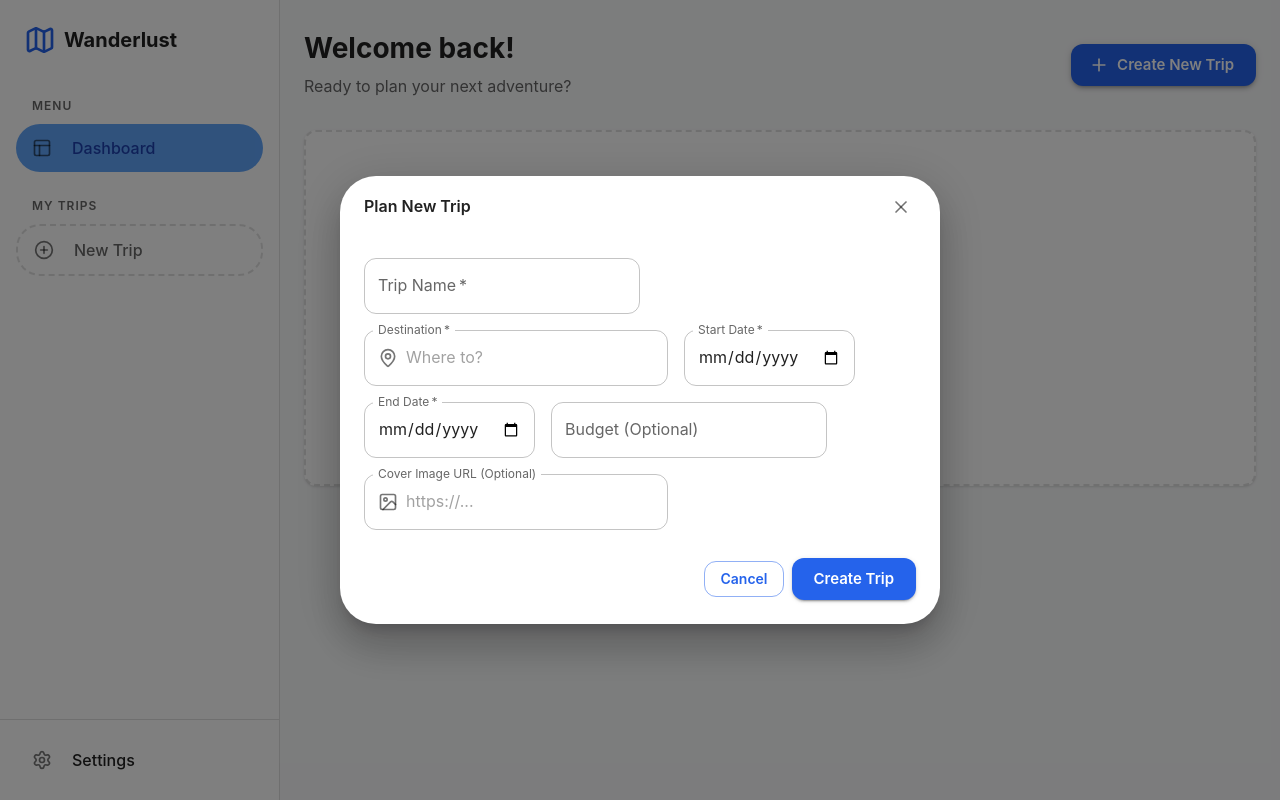
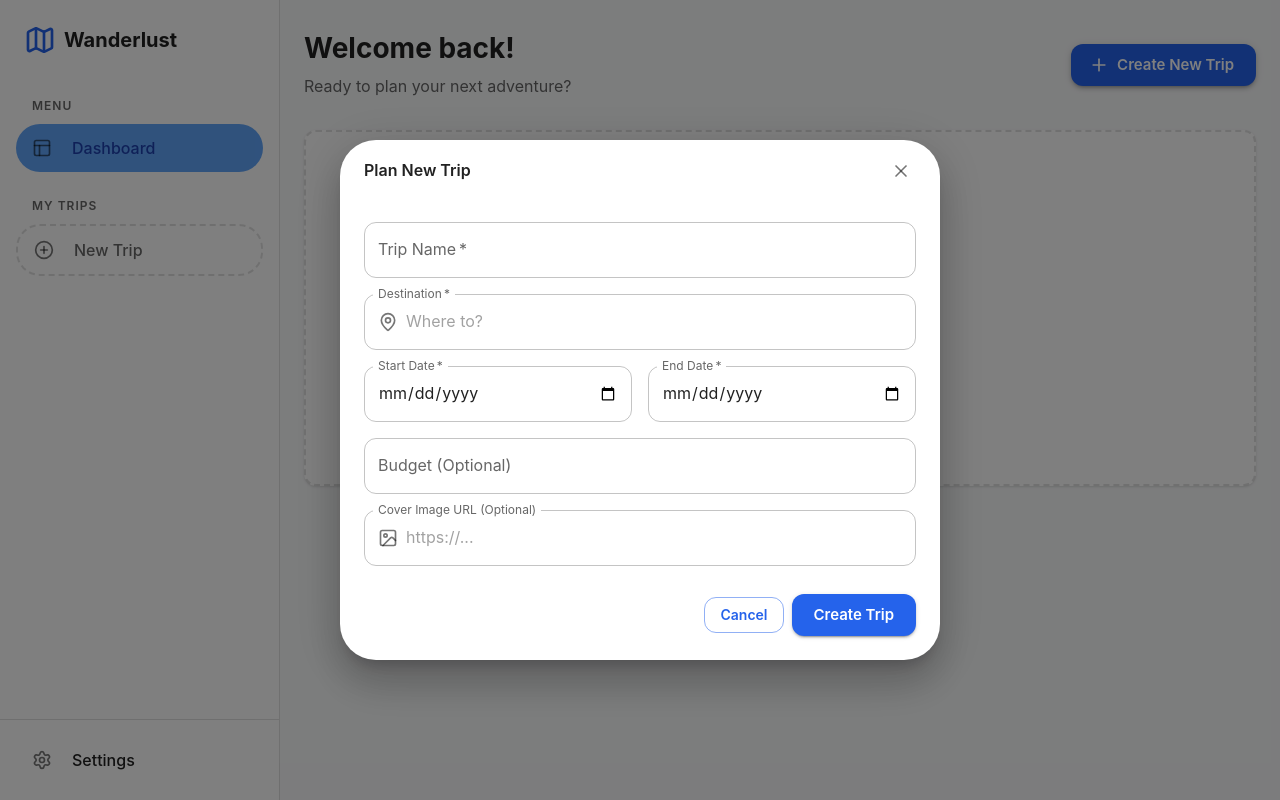
Before and after one commit to nhhien0417/wanderlust-planner, a React (Vite) app: page / in a window 1280 px wide. Both pictures are taken after a click on the button "Create New Trip". Built offline with nearby package versions, Linux system fonts and the light colour scheme.

Commit message:
Refactor: Replace Grid with Stack in CreateTripModal for MUI v7 compatibility

```diff
--- a/src/components/CreateTripModal.tsx
+++ b/src/components/CreateTripModal.tsx
@@ -6,7 +6,7 @@
 import TextField from "@mui/material/TextField";
 import Button from "@mui/material/Button";
 import IconButton from "@mui/material/IconButton";
-import Grid from "@mui/material/Grid";
+import Stack from "@mui/material/Stack";
 import InputAdornment from "@mui/material/InputAdornment";
 import { X, MapPin, Image as ImageIcon } from "lucide-react";
 import { useTripStore } from "../store/useTripStore";
@@ -76,8 +76,7 @@
 
       <form onSubmit={handleSubmit}>
         <DialogContent>
-          <Grid container spacing={2}>
-            <Grid item xs={12}>
+          <Stack spacing={2}>
             <TextField
               required
               fullWidth
@@ -88,12 +87,10 @@
                 setFormData({ ...formData, name: e.target.value })
               }
             />
-            </Grid>
 
-            <Grid item xs={12}>
             <TextField
               required
-                fullWidth
+              fullwidth
               label="Destination"
               placeholder="Where to?"
               value={formData.destination}
@@ -108,9 +105,8 @@
                 ),
               }}
             />
-            </Grid>
 
-            <Grid item xs={6}>
+            <Stack direction="row" spacing={2}>
               <TextField
                 required
                 fullWidth
@@ -122,9 +118,7 @@
                 }
                 InputLabelProps={{ shrink: true }}
               />
-            </Grid>
 
-            <Grid item xs={6}>
               <TextField
                 required
                 fullWidth
@@ -137,9 +131,8 @@
                 inputProps={{ min: formData.startDate }}
                 InputLabelProps={{ shrink: true }}
               />
-            </Grid>
+            </Stack>
 
-            <Grid item xs={12}>
             <TextField
               fullWidth
               type="number"
@@ -150,9 +143,7 @@
                 setFormData({ ...formData, budget: e.target.value })
               }
             />
-            </Grid>
 
-            <Grid item xs={12}>
             <TextField
               fullWidth
               type="url"
@@ -170,8 +161,7 @@
                 ),
               }}
             />
-            </Grid>
-          </Grid>
+          </Stack>
         </DialogContent>
 
         <DialogActions sx={{ px: 3, pb: 3 }}>
```
Lines whose indentation alone changed are shown as unchanged.
